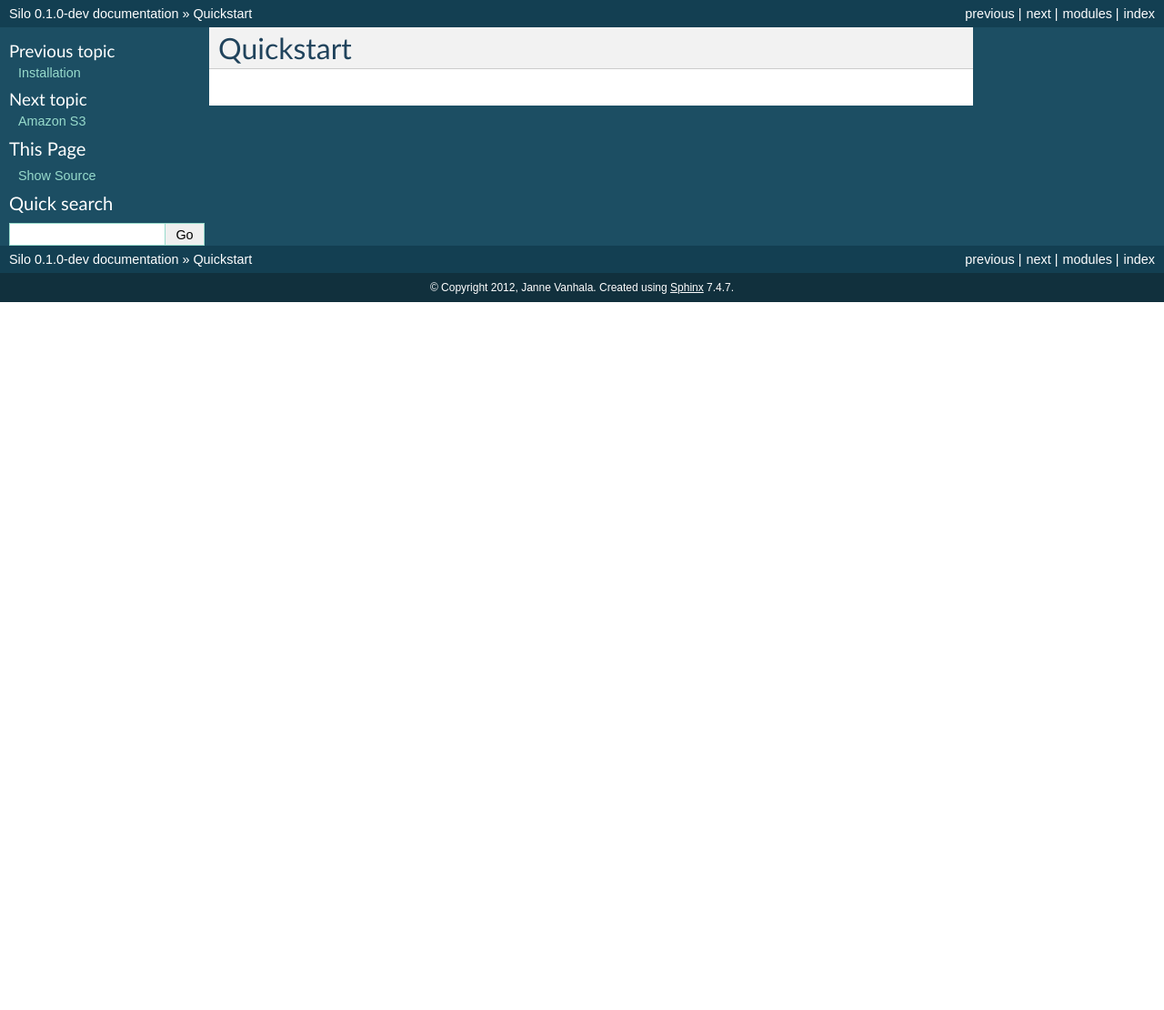
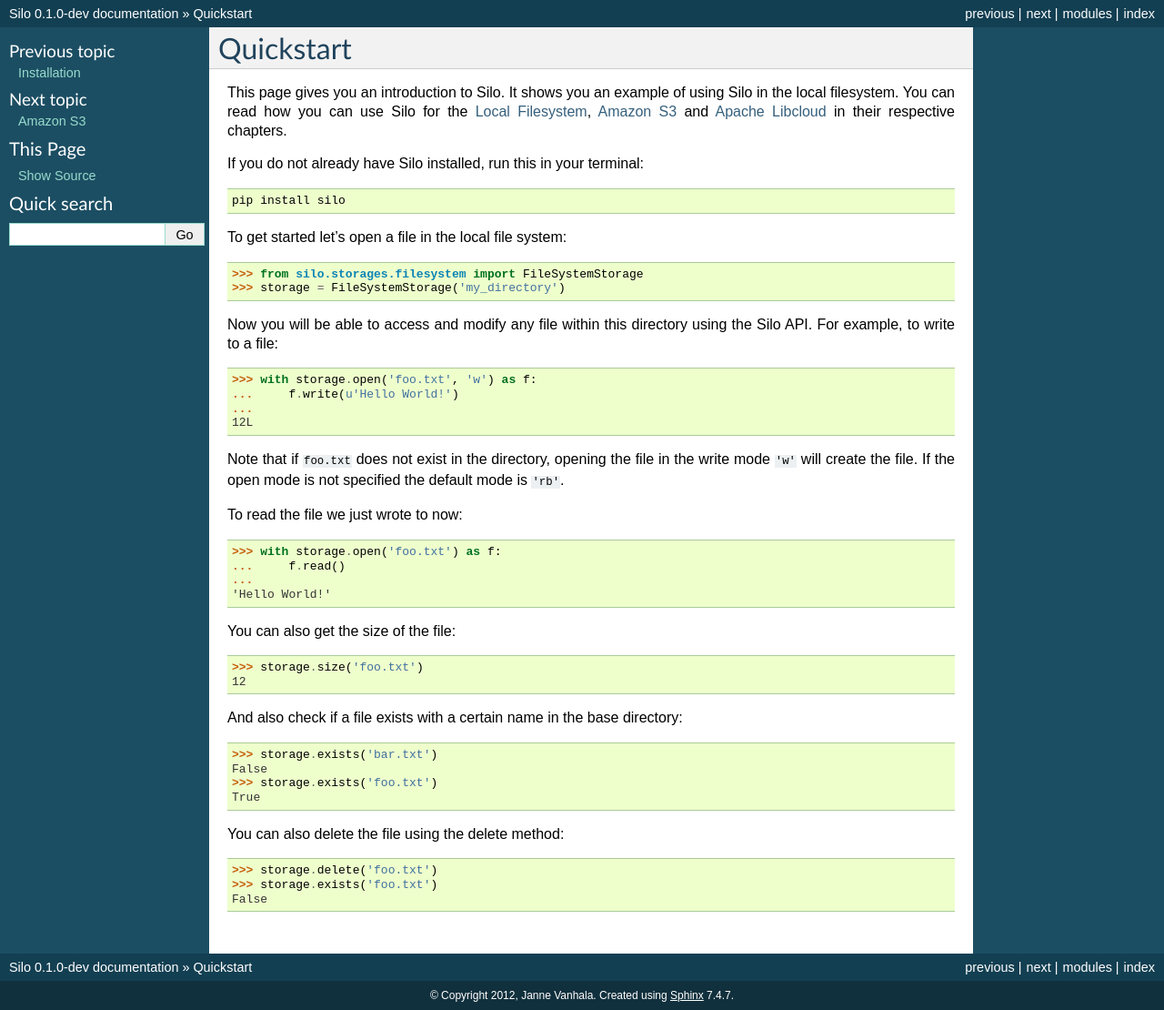
Before and after one commit to jpvanhal/siilo, a Sphinx documentation site: the page built from docs/quickstart.rst, in a window 1280 px wide. Shown: the whole page at 91% size. Built offline with Sphinx 7.4.7, drawn with Linux system fonts in a browser that asks for light colours; before the commit the page ends 900 px from its top, so only the background shows below that.

Commit message:
Create the quickstart documentation

```diff
--- a/docs/quickstart.rst
+++ b/docs/quickstart.rst
@@ -1,2 +1,54 @@
 Quickstart
 ==========
+
+This page gives you an introduction to Silo. It shows you an example of using
+Silo in the local filesystem. You can read how you can use Silo for the
+:ref:`local-filesystem`, :ref:`amazon-s3` and :ref:`apache-libcloud` in their
+respective chapters.
+
+If you do not already have Silo installed, run this in your terminal::
+
+    pip install silo
+
+
+To get started let's open a file in the local file system::
+
+    >>> from silo.storages.filesystem import FileSystemStorage
+    >>> storage = FileSystemStorage('my_directory')
+
+Now you will be able to access and modify any file within this directory using
+the Silo API. For example, to write to a file::
+
+    >>> with storage.open('foo.txt', 'w') as f:
+    ...     f.write(u'Hello World!')
+    ...
+    12L
+
+Note that if ``foo.txt`` does not exist in the directory, opening the file in
+the write mode ``'w'`` will create the file. If the open mode is not specified
+the default mode is ``'rb'``.
+
+To read the file we just wrote to now::
+
+    >>> with storage.open('foo.txt') as f:
+    ...     f.read()
+    ...
+    'Hello World!'
+
+You can also get the size of the file::
+
+    >>> storage.size('foo.txt')
+    12
+
+And also check if a file exists with a certain name in the base directory::
+
+    >>> storage.exists('bar.txt')
+    False
+    >>> storage.exists('foo.txt')
+    True
+
+You can also delete the file using the delete method::
+
+    >>> storage.delete('foo.txt')
+    >>> storage.exists('foo.txt')
+    False
--- a/docs/storages/amazon_s3.rst
+++ b/docs/storages/amazon_s3.rst
@@ -1,3 +1,5 @@
+.. _amazon-s3:
+
 Amazon S3
 =========
 
--- a/docs/storages/apache_libcloud.rst
+++ b/docs/storages/apache_libcloud.rst
@@ -1,3 +1,5 @@
+.. _apache-libcloud:
+
 Apache Libcloud
 ===============
 
--- a/docs/storages/filesystem.rst
+++ b/docs/storages/filesystem.rst
@@ -1,5 +1,7 @@
-File System
-===========
+.. _local-filesystem:
+
+Local Filesystem
+================
 
 .. module:: silo.storages.filesystem
 .. autoclass:: FileSystemStorage
```
